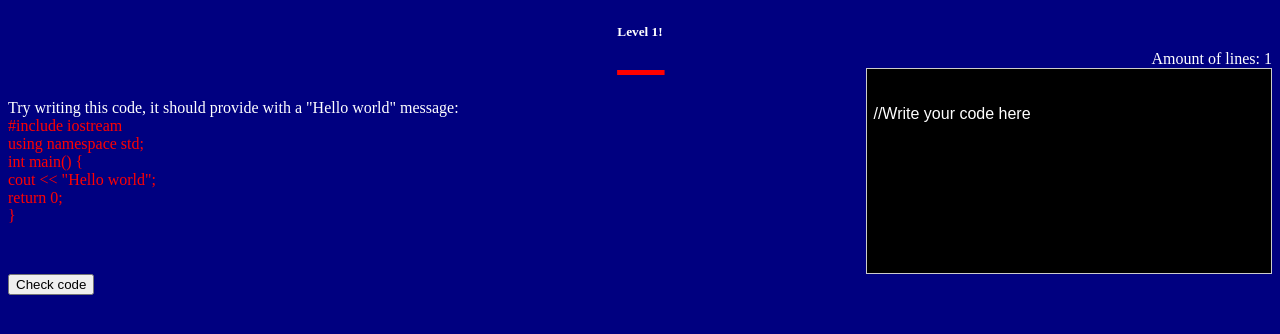
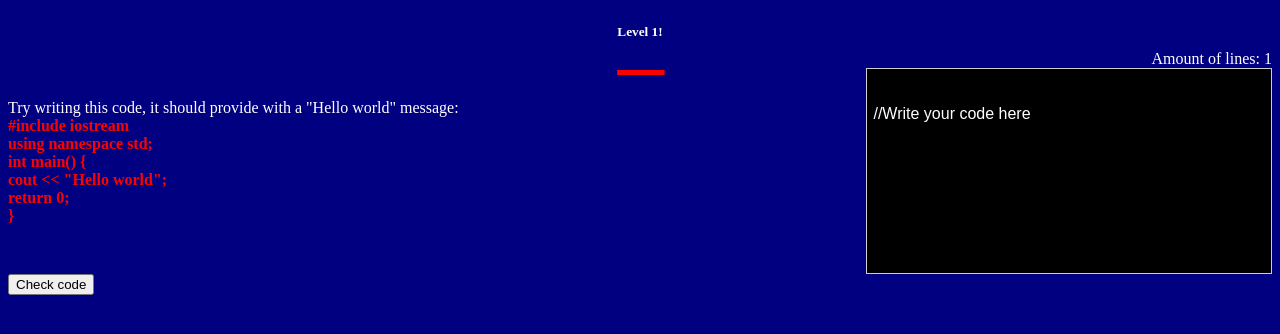
Before and after one commit to Jay-rasion-2/C-1, a plain HTML site: page Learn.html in a window 1280 px wide. Drawn offline with Linux system fonts and the light colour scheme.

Commit message:
Update Learn.html

```diff
--- a/Learn.html
+++ b/Learn.html
@@ -33,14 +33,14 @@
 		<div class = "horizontalparent">
 			<div style = "margin-right: auto;">
 				<p align = "left"> Try writing this code, it should provide with a "Hello world" message: <br>
-					<font color = "red" bold>
+					<font color = "red"> <b>
 						#include iostream <br>
 						using namespace std; <br>
 						int main() { <br>
 						&#9;	cout << "Hello world"; <br>
 						&#9;	return 0; <br>
 						} <br>
-					</font>
+					</b> </font>
 				</p>
 			</div>
 			<div style = "margin-left: auto;">
```
